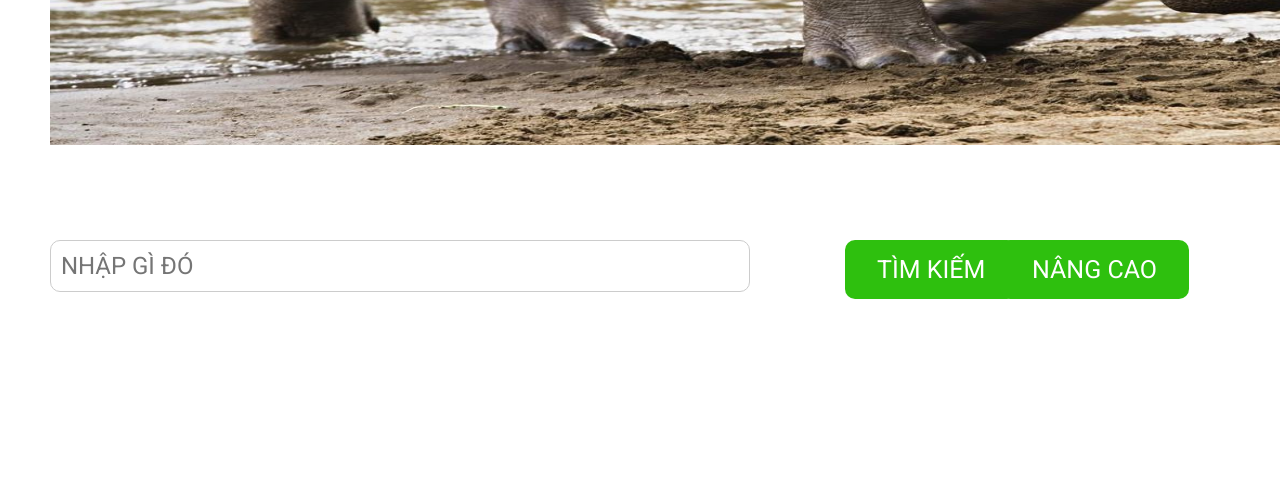
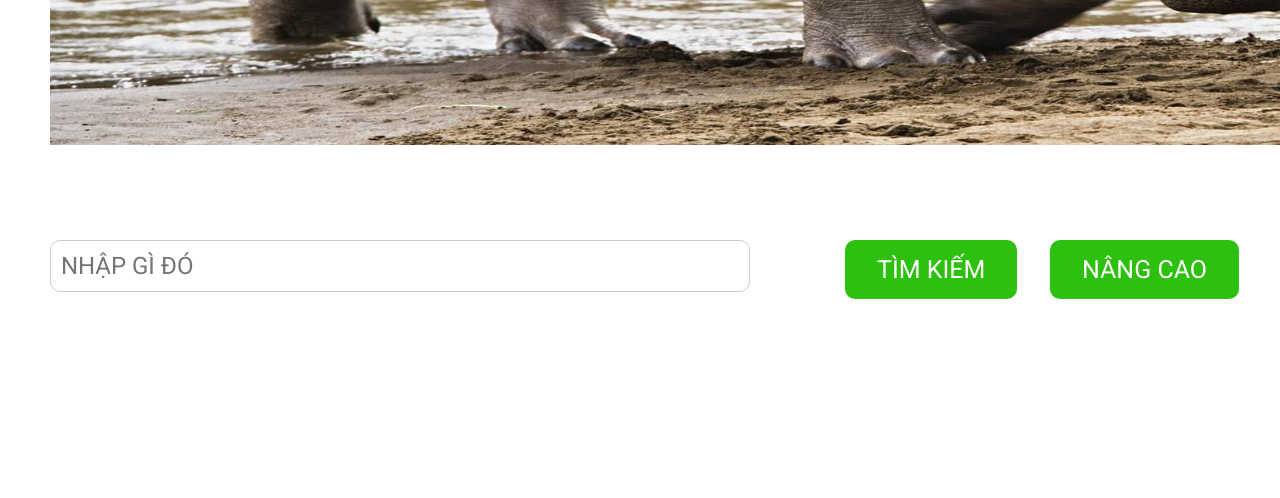
Before and after one commit to nhaivinh/TTNM, a PHP site: page /main_page.php in a window 1280 px wide; the page is wider, and only the part inside the window is pictured. Shown: the part 675-1173 px from the top of that part. Run offline with PHP 8.4, Linux system fonts and the light colour scheme.

Commit message:
edit mainpage extend button

```diff
--- a/CSS/main_page_guest.css
+++ b/CSS/main_page_guest.css
@@ -205,7 +205,7 @@ input[type=submit]{
     position: absolute;
     width: 130px;
     height: 35px;
-    left: 1000px;
+    left: 1050px;
     top: 765px;
 }
 .result_search{
--- a/CSS/main_page_logged.css
+++ b/CSS/main_page_logged.css
@@ -218,7 +218,7 @@ input[type=submit]{
     position: absolute;
     width: 130px;
     height: 35px;
-    left: 1000px;
+    left: 1050px;
     top: 765px;
 }
 .result_search{
```
